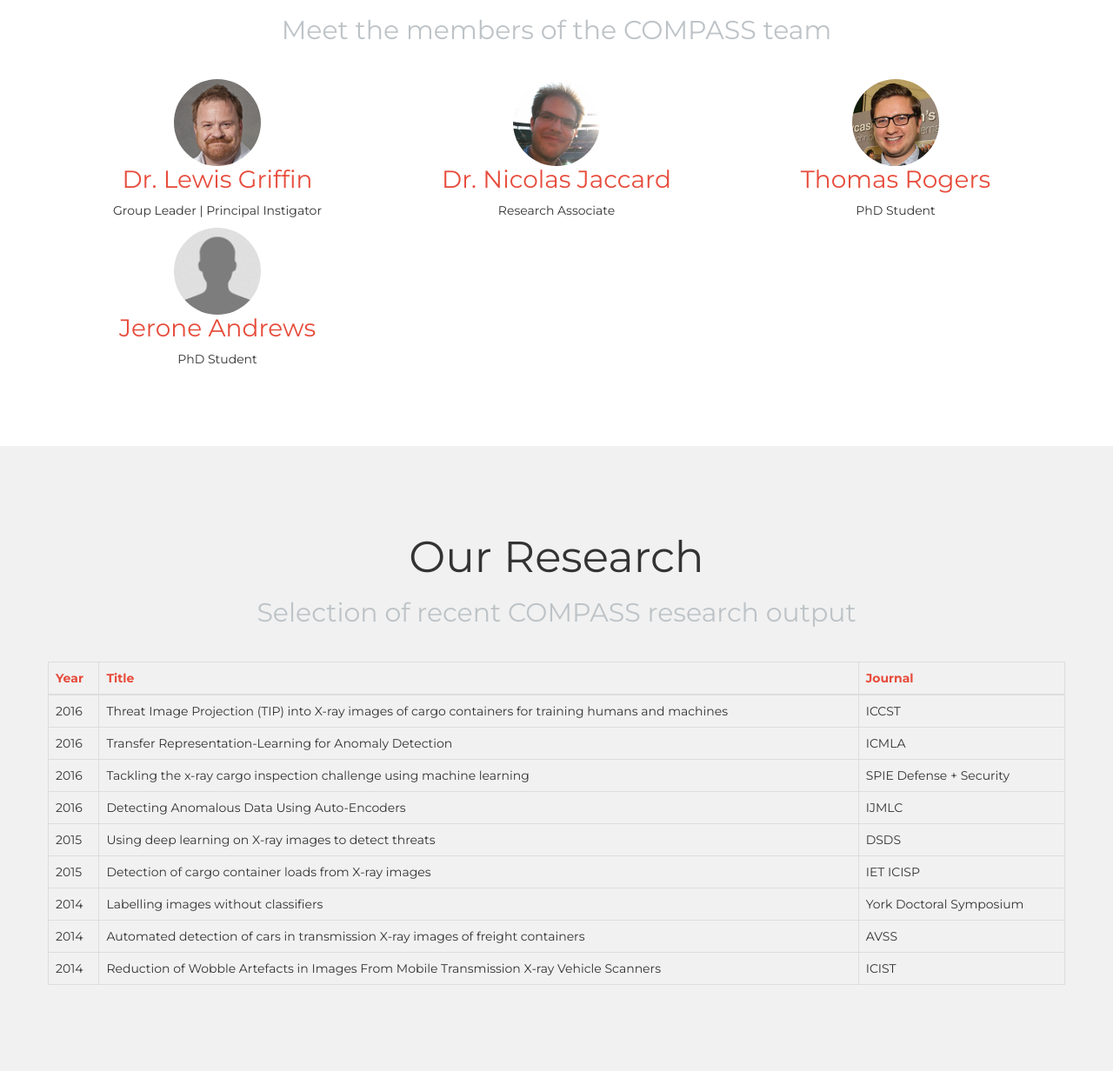
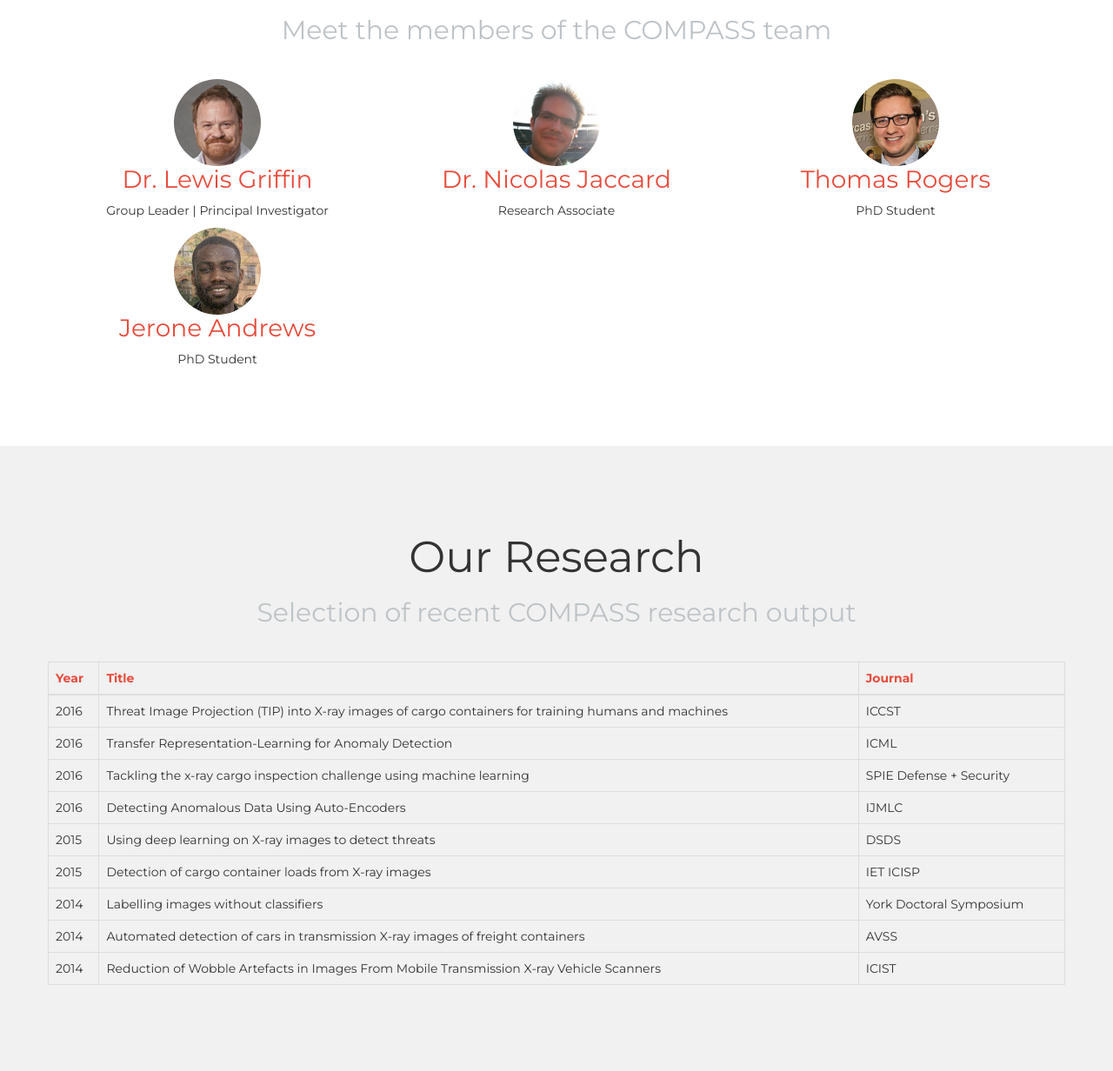
Before and after one commit to GriffinLab/website-compass, a PHP site: page / in a window 1280 px wide. Shown: the part 732-1964 px from the top of the page at 87% size. Run offline with PHP 8.4, Linux system fonts and the light colour scheme.

Commit message:
Added Jerone's picture, fixed LDG's role, added linked to IRIS for NJ and LDG

```diff
--- a/index.php
+++ b/index.php
@@ -102,15 +102,15 @@
     <div class="col-lg-4 col-md-4 col-sm-4 col-xs-12">
     <div class="service-item">
     <img class="img-circle" src="assets/img/LDG.png" height="100px">
-    <h3>Dr. Lewis Griffin</h3>
-    <p>Group Leader | Principal Instigator</p>
+    <h3><a href="http://iris.ucl.ac.uk/iris/browse/profile?upi=LDGRI51">Dr. Lewis Griffin</a></h3>
+    <p>Group Leader | Principal Investigator</p>
     </div>
     </div>
 
     <div class="col-lg-4 col-md-4 col-sm-4 col-xs-12">
     <div class="service-item">
     <img class="img-circle" src="assets/img/NJ.png" alt="" height="100px">
-    <h3>Dr. Nicolas Jaccard</h3>
+    <h3><a href="http://iris.ucl.ac.uk/iris/browse/profile?upi=NJACC16">Dr. Nicolas Jaccard</a></h3>
     <p>Research Associate</p>
     </div>
     </div>
@@ -126,7 +126,7 @@
 
     <div class="col-lg-4 col-md-4 col-sm-4 col-xs-12">
     <div class="service-item">
-    <img class="img-circle" src="assets/img/JTA.jpg" alt="" height="100px">
+    <img class="img-circle" src="assets/img/JTA.png" alt="" height="100px">
     <h3>Jerone Andrews</h3>
     <p>PhD Student</p>
     </div>
@@ -167,7 +167,7 @@
     <tr>
       <td>2016</td>
       <td>Transfer Representation-Learning for Anomaly Detection</td>
-      <td>ICMLA</td>
+      <td>ICML</td>
     </tr>
     <tr>
       <td>2016</td>
```
Also changed, not shown: assets/img/JTA.png (added).
